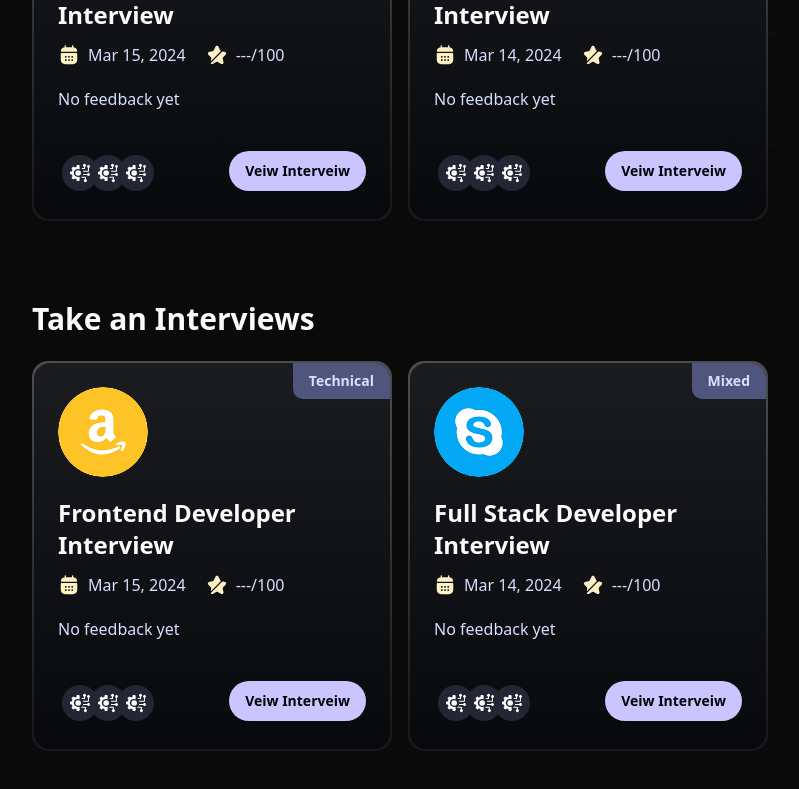
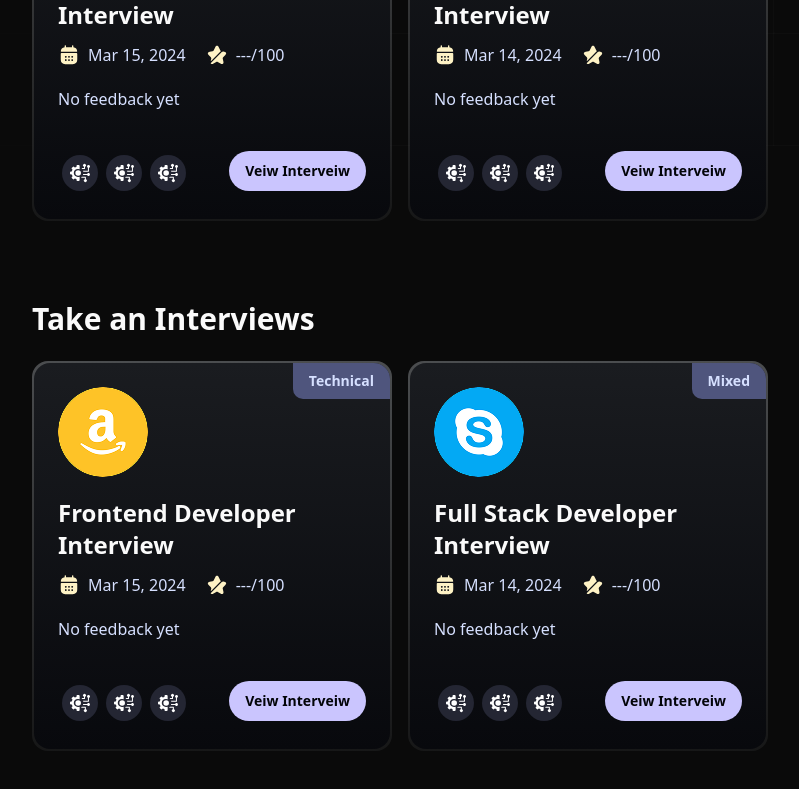
Before and after one commit to Dru-429/prep-me, a Next.js app: page / in a window 1280 px wide. Shown: the part 754-1543 px from the top of the page, without its empty margins (32-831 px from the left). Built offline with nearby package versions, Linux system fonts and the light colour scheme; a web font is replaced by a local one.

Commit message:
Tech stack logo fixed

```diff
--- a/app/components/DisplayTechIcon.tsx
+++ b/app/components/DisplayTechIcon.tsx
@@ -13,7 +13,8 @@ const DisplayTechIcon = async ({ techStack }: TechIconProps) => {
                 techIcons.slice(0, 3).map(({ tech, url }, index) => (
                     <div
                         key={index}
-                        className={cn(`relative group bg-dark-300 p-2 flex justify-center items-center rounded-full m-1`, index >= 1 && '-ml-3')}
+                        // className={cn(`relative group bg-dark-300 p-2 flex justify-center items-center rounded-full`, index >= 1 && '-ml-3')}
+                        className={`relative group bg-dark-300 p-2 flex justify-center items-center rounded-full m-1`}
                     >
                         <span className='tech-tooltip'>{tech}</span>
                         <Image
```
